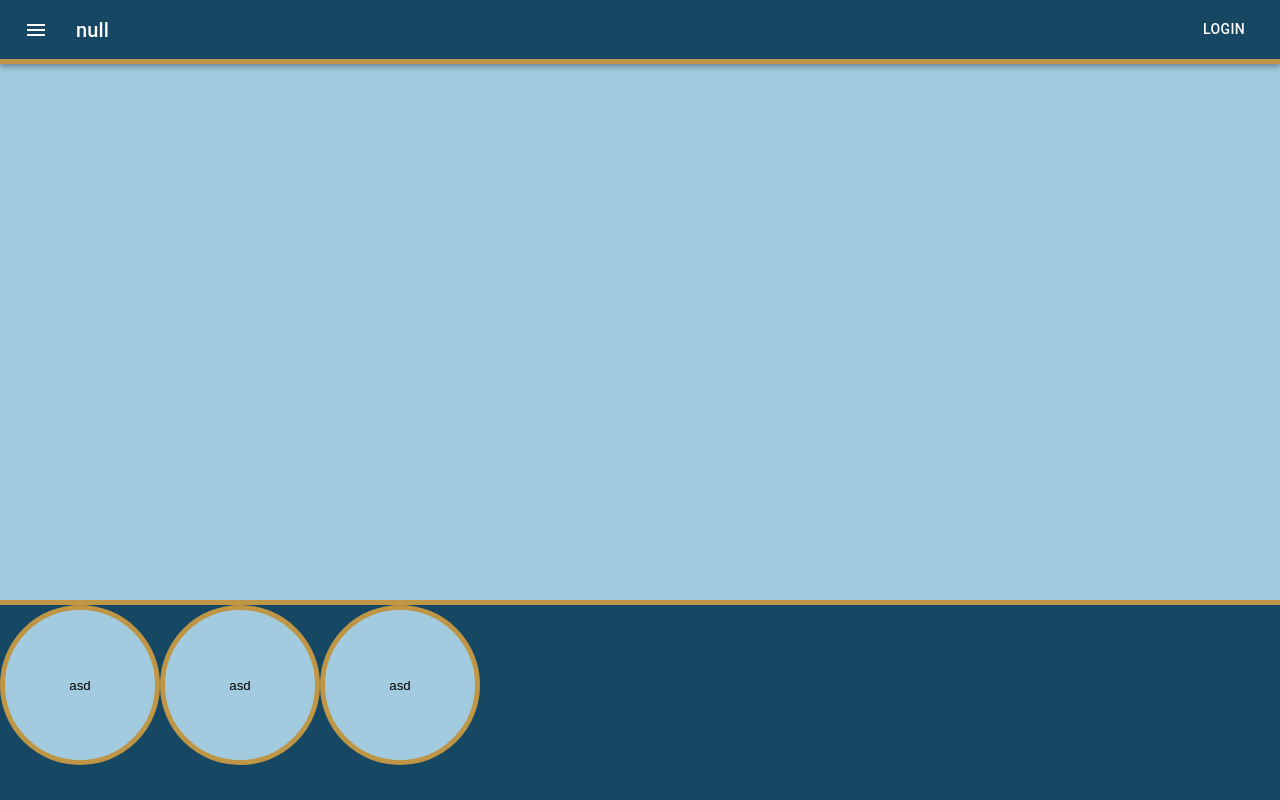
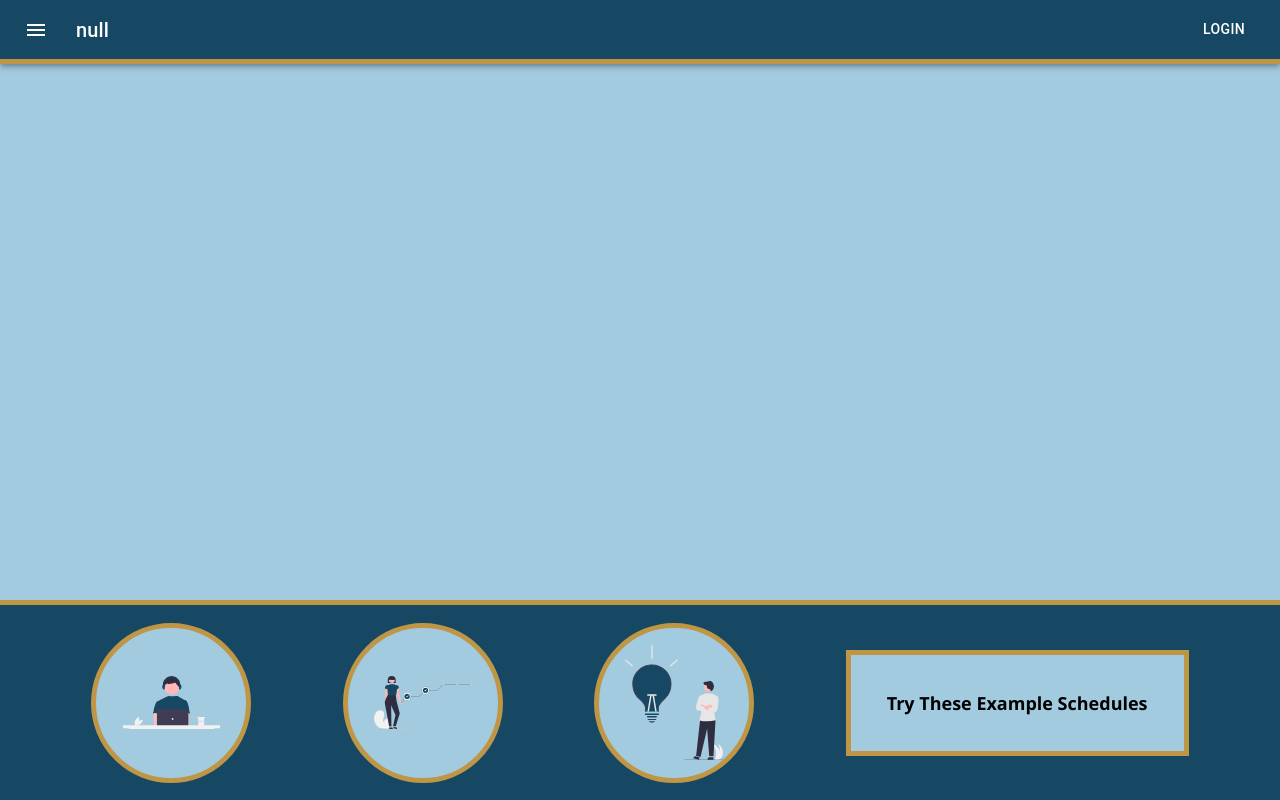
Before and after one commit to Alexanderk30/MCAT-website, a React (Create React App) app: page / in a window 1280 px wide. Built offline with nearby package versions, Linux system fonts and the light colour scheme.

Commit message:
Added images to buttons

```diff
--- a/src/App.css
+++ b/src/App.css
@@ -21,9 +21,12 @@
 
 #LandingPageExampleSchedules {
   /* border: 4px dashed yellow; */
+    display:flex;
     background-color: #164863;
     border-top: var(--gold-trim) solid #BF9646;
     height: 25vh;
+    justify-content:space-evenly;
+    align-items: center;
 
 }
 
@@ -39,5 +42,25 @@
     background-color: #a3cbe0;
     border-radius: 100%;
     border: var(--gold-trim) solid #BF9646;
+    font-family:'Segoe UI', Tahoma, Geneva, Verdana, sans-serif;
+    font-size:18px;
+
     /* box-shadow: 2px 5px x rgb(0, 0, 0); */
+
 }
+
+.TryExampleSchedules.MuiButtonBase-root {
+    background-color: #a3cbe0;
+    border: var(--gold-trim) solid #BF9646;
+    padding: 2em;
+    font-family:'Segoe UI', Tahoma, Geneva, Verdana, sans-serif;
+    font-size:18px;
+    font-weight: bold;
+
+    /*normal is like 300 and bold is like 700 */
+
+}
+
+.ExampleSchedule > img{
+  width:65%;
+}
--- a/src/App.tsx
+++ b/src/App.tsx
@@ -1,6 +1,8 @@
 import './App.css';
 import ButtonAppBar from './components/appBar';
-
+import imageFarLeft from "./assets/img/undraw_coding_re_iv62.svg";
+import middleImage from "./assets/img/undraw_in_progress_re_m1l6.svg";
+import farRight from "./assets/img/undraw_lightbulb_moment_re_ulyo (1).svg";
 import { ButtonBase } from '@mui/material';
 
 function App() {
@@ -13,10 +15,10 @@ function App() {
         <ButtonAppBar/>
       </div>
       <div id='LandingPageExampleSchedules'>
-        <ButtonBase className='ExampleSchedule'>asd</ButtonBase>
-        <ButtonBase className='ExampleSchedule'>asd</ButtonBase>
-        <ButtonBase className='ExampleSchedule'>asd</ButtonBase>
-
+        <ButtonBase className='ExampleSchedule'> <img src={imageFarLeft}/></ButtonBase>
+        <ButtonBase className='ExampleSchedule'><img src={middleImage}/></ButtonBase>
+        <ButtonBase className='ExampleSchedule'><img src={farRight}/></ButtonBase>
+        <ButtonBase className='TryExampleSchedules'>Try These Example Schedules</ButtonBase>
       </div>
     </div>
   );
```
